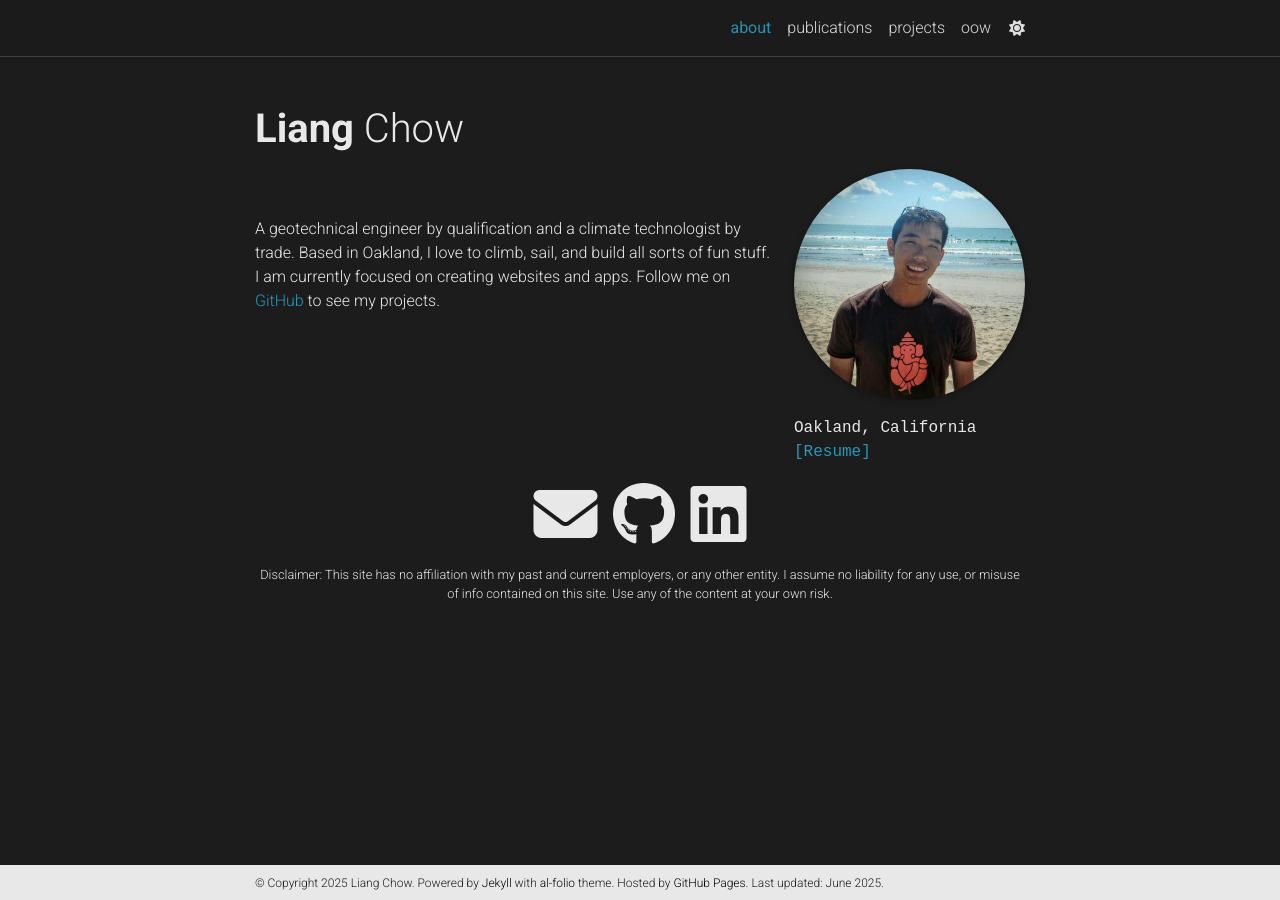
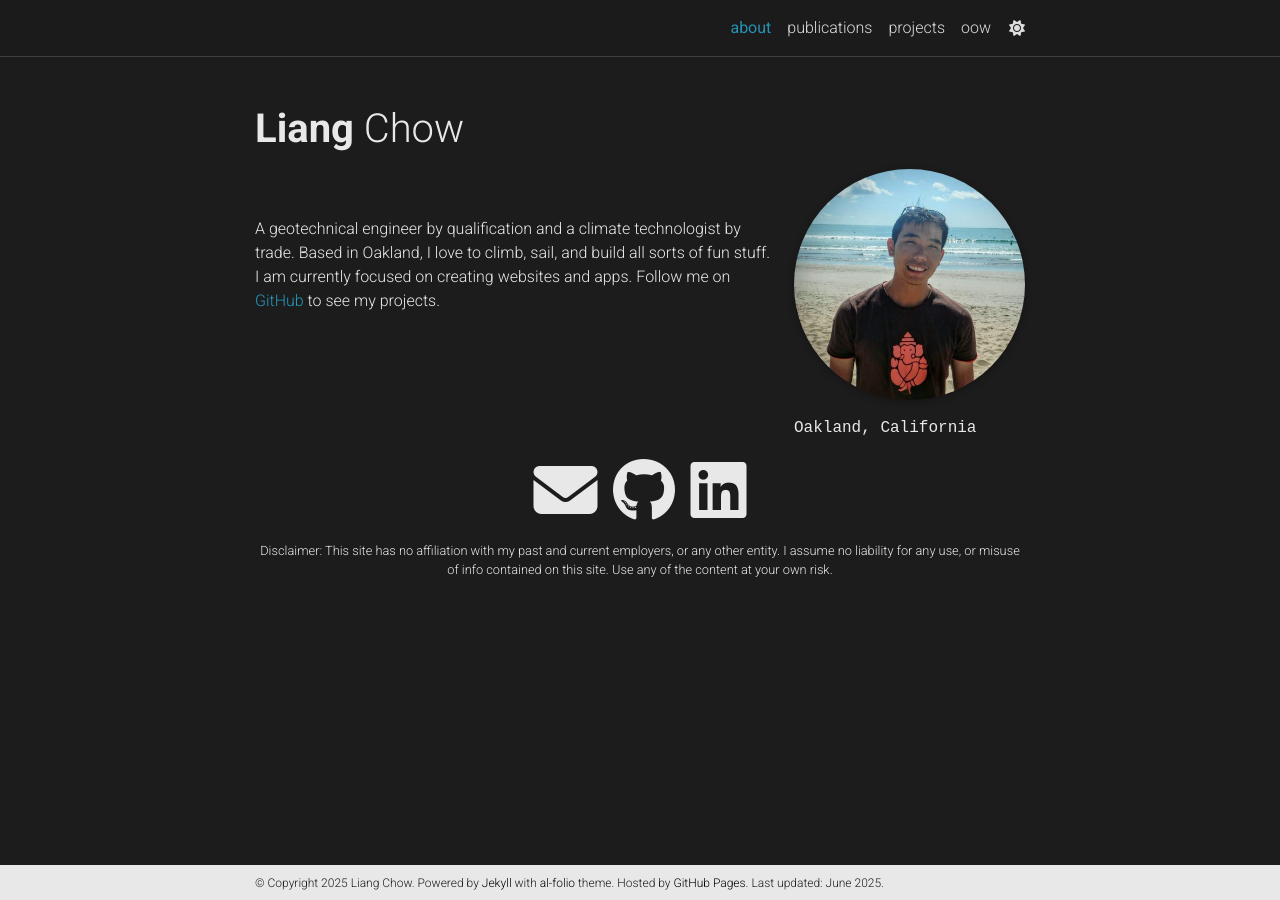
Before and after one commit to liangchow/liangchow.github.io, a Jekyll site: the page built from _pages/about.md, in a window 1280 px wide. Built offline with Jekyll 4.4.1, drawn with Linux system fonts in a browser that asks for light colours; comment, search, counter and statistics services are not loaded; a style sheet for code colours, icons or effects is not loaded.

Commit message:
Update about.md
Delete resume from about

```diff
--- a/_pages/about.md
+++ b/_pages/about.md
@@ -10,7 +10,7 @@ profile:
   image: profile/lchow.jpg
   image_circular: true # crops the image to make it circular
   address: >
-    <p>Oakland, California <br><a href="https://liangchow.github.io/assets/pdf/Resume_lchow.pdf">[Resume]</a></p>
+    <p>Oakland, California</p>
 
 news: false  # includes a list of news items
 latest_posts: false  # includes a list of the newest posts
```
